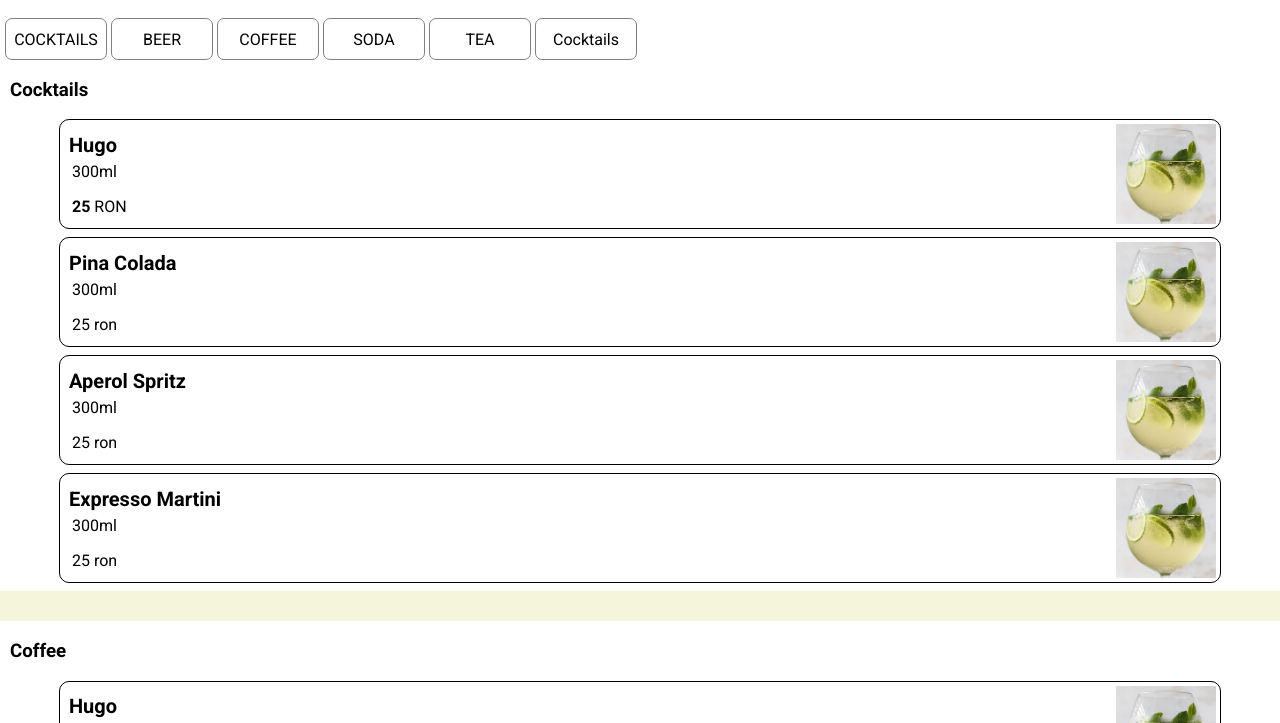
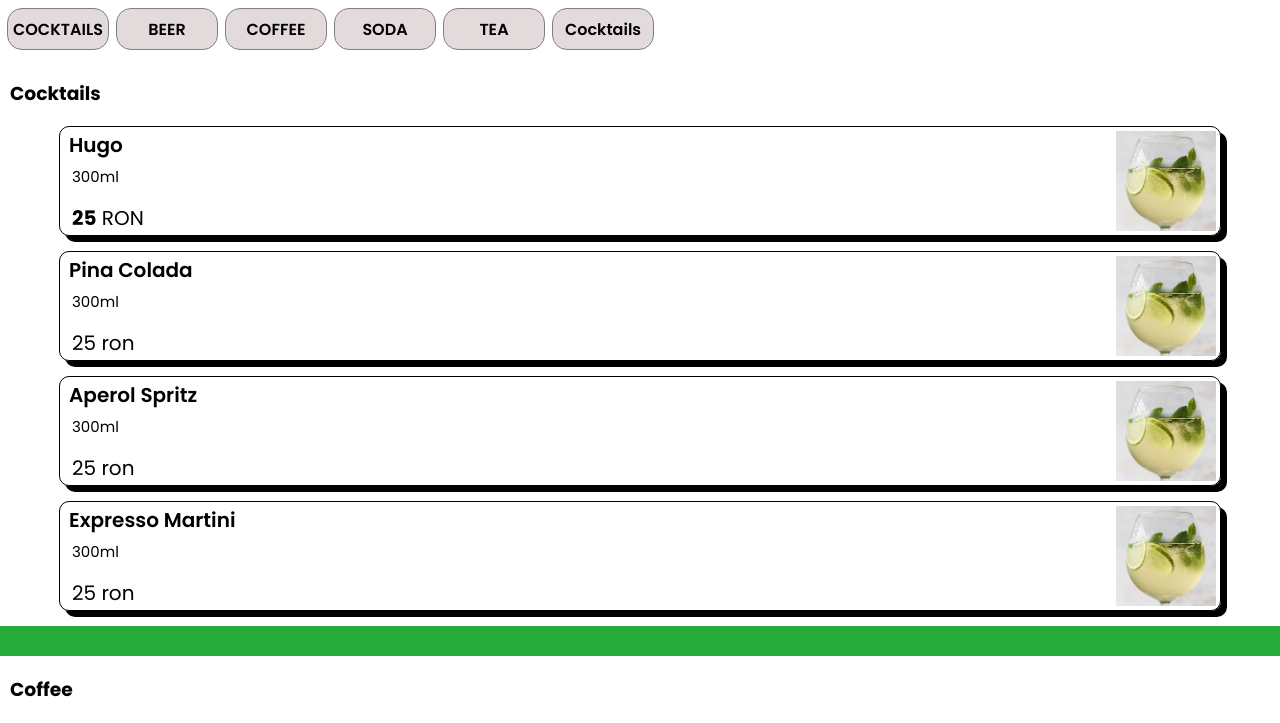
Before and after one commit to Golomanee/PodulViilor9, a plain HTML site: page index.html in a window 1280 px wide. Shown: the part 302-1025 px from the top of the page. Drawn offline with Linux system fonts and the light colour scheme.

Commit message:
Add files via upload

```diff
--- a/index.css
+++ b/index.css
@@ -1,5 +1,5 @@
 body  {
-    font-family: "Roboto", sans-serif;
+    font-family: "Poppins", sans-serif;
     margin: 0;
     box-sizing: border-box;
 }
@@ -7,23 +7,29 @@ body  {
 .cautare {
     display: flex;
     overflow-x: scroll;
-    margin-top: 20px;
     position: sticky;
-    top: 10px;
+    top: 0px;
     z-index: 1000;
-    margin-left: 5px;
+    margin-left: 7px;
+    padding-top: 10px;
+    padding-bottom: 10px;
+    background-color: rgb(255, 255, 255, 0.85);
 }
 
+.cautare::-webkit-scrollbar {
+    display: none;
+  }
+
 #cocktails:target {
-    padding-top: 50px; /* Adăugăm un padding-top de 50px */
+    padding-top: 60px; /* Adăugăm un padding-top de 50px */
     display: block; /* Asigură afișarea corectă a conținutului */
     margin-top: -40px; /* Compensează adăugarea padding-ului */
   }
 
 #coffee:target {
-    padding-top: 50px; /* Adăugăm un padding-top de 50px */
-    display: block; /* Asigură afișarea corectă a conținutului */
-    margin-top: -40px; /* Compensează adăugarea padding-ului */
+    padding-top: 50px;
+    display: block;
+    margin-top: -40px;
 }
 
 a {
@@ -38,10 +44,11 @@ a {
     text-align: center;
     border: solid;
     border-width: 1px;
-    border-radius: 7px;
+    border-radius: 15px;
     border-color: gray;
-    margin-right: 4px;
-    background-color: white;
+    margin-right: 7px;
+    background-color: rgb(227, 219, 219);
+    font-weight: 600;
 }
 
 .top {
@@ -76,7 +83,9 @@ a {
     border-width: 1px;
     border-radius: 10px;
     padding: 4px;
-    margin-bottom: 8px;
+    margin-bottom: 15px;
+    box-shadow: 6px 6px;
+
 }
 
 .produs img {
@@ -99,12 +108,14 @@ a {
 .cantitate {
     margin-top: 5px;
     margin-left: 3px;
+    font-size: 15px;
 }
 
 .pret {
     margin-top: 0px;
     margin-left: 3px;
     margin-bottom: 0;
+    font-size: 20px;
 }
 
 .categorie h3 {
--- a/index.html
+++ b/index.html
@@ -4,6 +4,7 @@
 <head>
     <meta charset="UTF-8">
     <meta name="viewport" content="width=device-width, initial-scale=1.0">
+    <meta name="keywords" content="Meniu, Podulviilor, Podul, Viilor, 9, Podul Viilor">
     <title>Meniu</title>
     <link rel="stylesheet" href="index.css">
     <script src="index.js"></script>
@@ -11,6 +12,11 @@
     <link rel="preconnect" href="https://fonts.gstatic.com" crossorigin>
     <link
         href="https://fonts.googleapis.com/css2?family=Roboto:ital,wght@0,100;0,300;0,400;0,500;0,700;0,900;1,100;1,300;1,400;1,500;1,700;1,900&display=swap"
+        rel="stylesheet">
+    <link rel="preconnect" href="https://fonts.googleapis.com">
+    <link rel="preconnect" href="https://fonts.gstatic.com" crossorigin>
+    <link
+        href="https://fonts.googleapis.com/css2?family=Poppins:ital,wght@0,100;0,200;0,300;0,400;0,500;0,600;0,700;0,800;0,900;1,100;1,200;1,300;1,400;1,500;1,600;1,700;1,800;1,900&display=swap"
         rel="stylesheet">
 </head>
 
@@ -63,7 +69,7 @@
             <img src="Images/download.jpg" alt="">
         </div>
     </div>
-    <div style="height: 30px; width: 100%; background-color: beige;"></div>
+    <div style="height: 30px; width: 100%; background-color: #24ab3a;"></div>
     <div class="categorie">
         <h3 id="coffee">Coffee</h3>
         <div class="produs">
```
Lines whose indentation alone changed are shown as unchanged.
